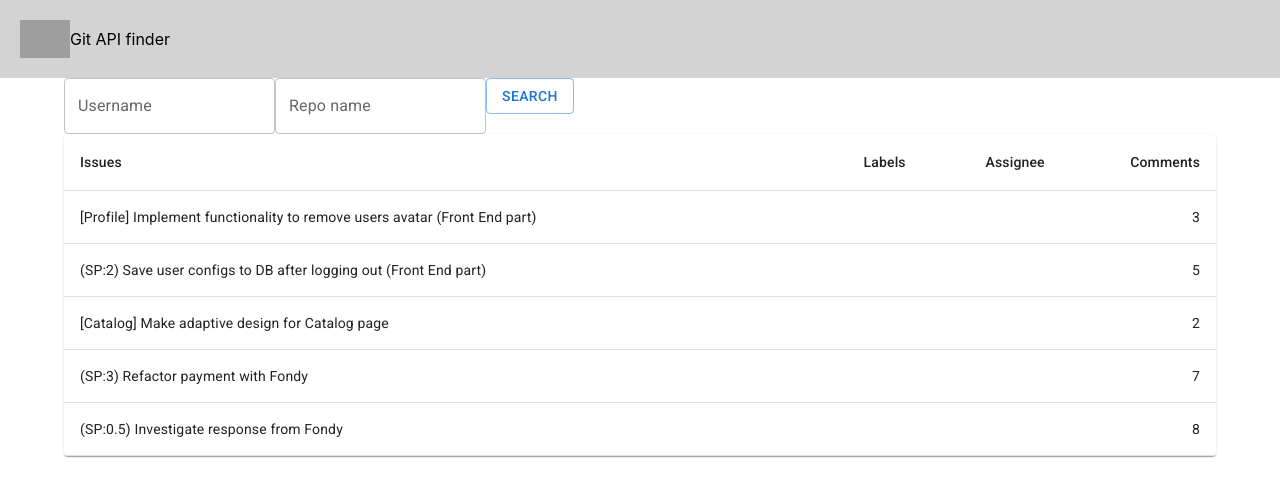
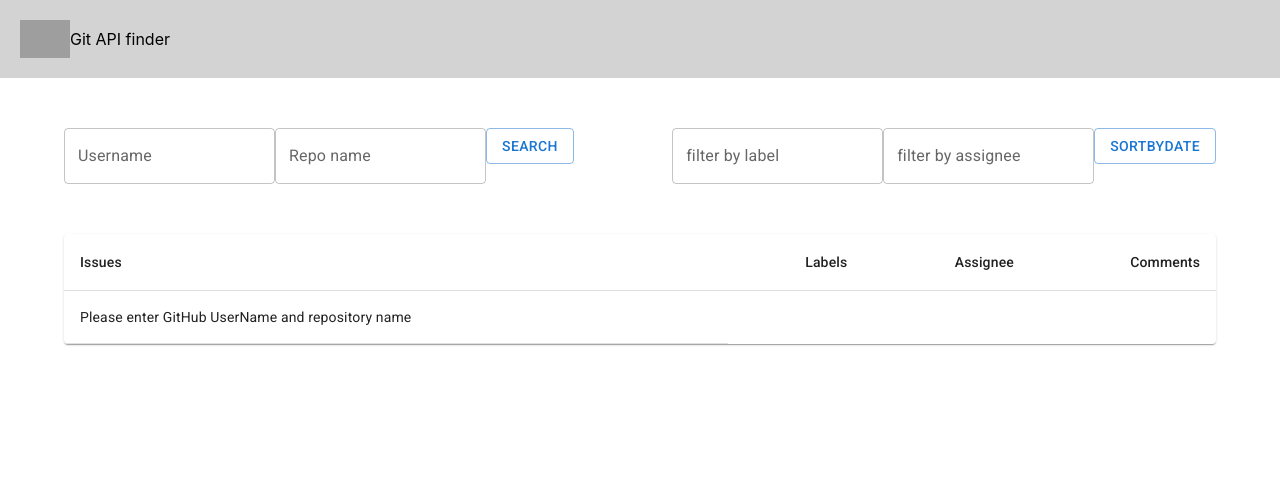
Before and after one commit to Filiczini/git-api-task, a React (Create React App) app: page / in a window 1280 px wide. Shown: the top 496 px of the page. Built offline with nearby package versions, Linux system fonts and the light colour scheme; grey boxes are pictures that could not be loaded.

Commit message:
remove mocked data and add conditional rendering

```diff
--- a/src/App.js
+++ b/src/App.js
@@ -6,51 +6,15 @@ import Header from "./components/header/header";
 import GitDataTable from "./components/data-table/git-data-table";
 
 function App() {
-  const rows = [
-    {
-      title:
-        "[Profile] Implement functionality to remove users avatar (Front End part)",
-      labels: ["feature", "fontEnd part", "UI"],
-      assignee: "SirSir",
-      comments: 3,
-    },
-    {
-      title:
-        "(SP:2) Save user configs to DB after logging out (Front End part)",
-      labels: ["data base", "feature", "fontEnd part"],
-      assignee: "Anastasia",
-      comments: 5,
-    },
-    {
-      title: "[Catalog] Make adaptive design for Catalog page",
-      labels: ["design", "fontEnd part", "responsive"],
-      assignee: "filiczini",
-      comments: 2,
-    },
-    {
-      title: "(SP:3) Refactor payment with Fondy",
-      labels: ["Functional", "priority: high"],
-      assignee: "Mark",
-      comments: 7,
-    },
-    {
-      title: "(SP:0.5) Investigate response from Fondy",
-      labels: ["fontEnd part", "Functional", "priority: high"],
-      assignee: "Oleh",
-      comments: 8,
-    },
-  ];
-
   const [repoName, setRepoName] = useState("");
   const [userName, setUserName] = useState("");
-  const [data, setData] = useState(rows);
+  const [data, setData] = useState([]);
 
-  function handleSubmit(e) {
-    e.preventDefault();
+  function handleSubmit() {
     fetch(`https://api.github.com/repos/${userName}/${repoName}/issues`)
       .then((res) => res.json())
-      .then((data) => {
-        return setData(data);
+      .then((fetchedData) => {
+        setData(fetchedData);
       });
   }
   function handleUserName(e) {
@@ -60,11 +24,13 @@ function App() {
     setRepoName(e.target.value);
   }
 
+
   return (
     <div className="App">
       <Header />
 
       <Container maxWidth="lg">
+        <div className="table-header">
           <form>
             <TextField
               id="outlined-basic"
@@ -78,10 +44,28 @@ function App() {
               variant="outlined"
               onChange={handleRepoName}
             />
-          <Button type="submit" onClick={handleSubmit} variant="outlined">
+            <Button onClick={handleSubmit} variant="outlined">
               Search
             </Button>
           </form>
+          <div className="table-filtering">
+            <TextField
+              id="outlined-basic"
+              label="filter by label"
+              variant="outlined"
+              onChange={handleUserName}
+            />
+            <TextField
+              id="outlined-basic"
+              label="filter by assignee"
+              variant="outlined"
+            />
+            <Button onClick={null} variant="outlined">
+              SortByDate
+            </Button>
+          </div>
+        </div>
+
         <GitDataTable rows={data} />
       </Container>
     </div>
--- a/src/components/data-table/git-data-table.js
+++ b/src/components/data-table/git-data-table.js
@@ -8,6 +8,18 @@ import TableRow from "@mui/material/TableRow";
 import Paper from "@mui/material/Paper";
 
 export default function GitDataTable(props) {
+  const dataRows = props.rows.map((row) => (
+    <TableRow key={row.title}>
+      <TableCell component="th" scope="row">
+        {row.title}
+      </TableCell>
+      <TableCell align="right">{row.labels.map((el) => el.name)}</TableCell>
+      <TableCell align="right">
+        {row.assignee !== null ? row.assignee.login : "no assignees"}
+      </TableCell>
+      <TableCell align="right">{row.comments}</TableCell>
+    </TableRow>
+  ));
   return (
     <TableContainer component={Paper}>
       <Table aria-label="git table">
@@ -20,20 +32,15 @@ export default function GitDataTable(props) {
           </TableRow>
         </TableHead>
         <TableBody>
-          {props.rows.map((row) => (
-            <TableRow key={row.title}>
-              <TableCell component="th" scope="row">
-                {row.title}
+          {props.rows.length > 0 ? (
+            dataRows
+          ) : (
+            <TableRow>
+              <TableCell>
+                Please enter GitHub UserName and repository name
               </TableCell>
-              <TableCell align="right">
-                {row.labels.map((el) => el.name)}
-              </TableCell>
-              <TableCell align="right">
-                {row.assignee !== null ? row.assignee.login : "no assignees"}
-              </TableCell>
-              <TableCell align="right">{row.comments}</TableCell>
             </TableRow>
-          ))}
+          )}
         </TableBody>
       </Table>
     </TableContainer>
--- a/src/index.css
+++ b/src/index.css
@@ -1,13 +1,24 @@
 body {
   margin: 0;
-  font-family: -apple-system, BlinkMacSystemFont, 'Segoe UI', 'Roboto', 'Oxygen',
-    'Ubuntu', 'Cantarell', 'Fira Sans', 'Droid Sans', 'Helvetica Neue',
+  font-family: -apple-system, BlinkMacSystemFont, "Segoe UI", "Roboto", "Oxygen",
+    "Ubuntu", "Cantarell", "Fira Sans", "Droid Sans", "Helvetica Neue",
     sans-serif;
   -webkit-font-smoothing: antialiased;
   -moz-osx-font-smoothing: grayscale;
 }
 
 code {
-  font-family: source-code-pro, Menlo, Monaco, Consolas, 'Courier New',
+  font-family: source-code-pro, Menlo, Monaco, Consolas, "Courier New",
     monospace;
 }
+header {
+  margin-bottom: 50px;
+}
+
+.table-header {
+  display: flex;
+  justify-content: space-between;
+  align-items: center;
+  flex-direction: row;
+  margin-bottom: 50px;
+}
```
Lines whose indentation alone changed are shown as unchanged.
